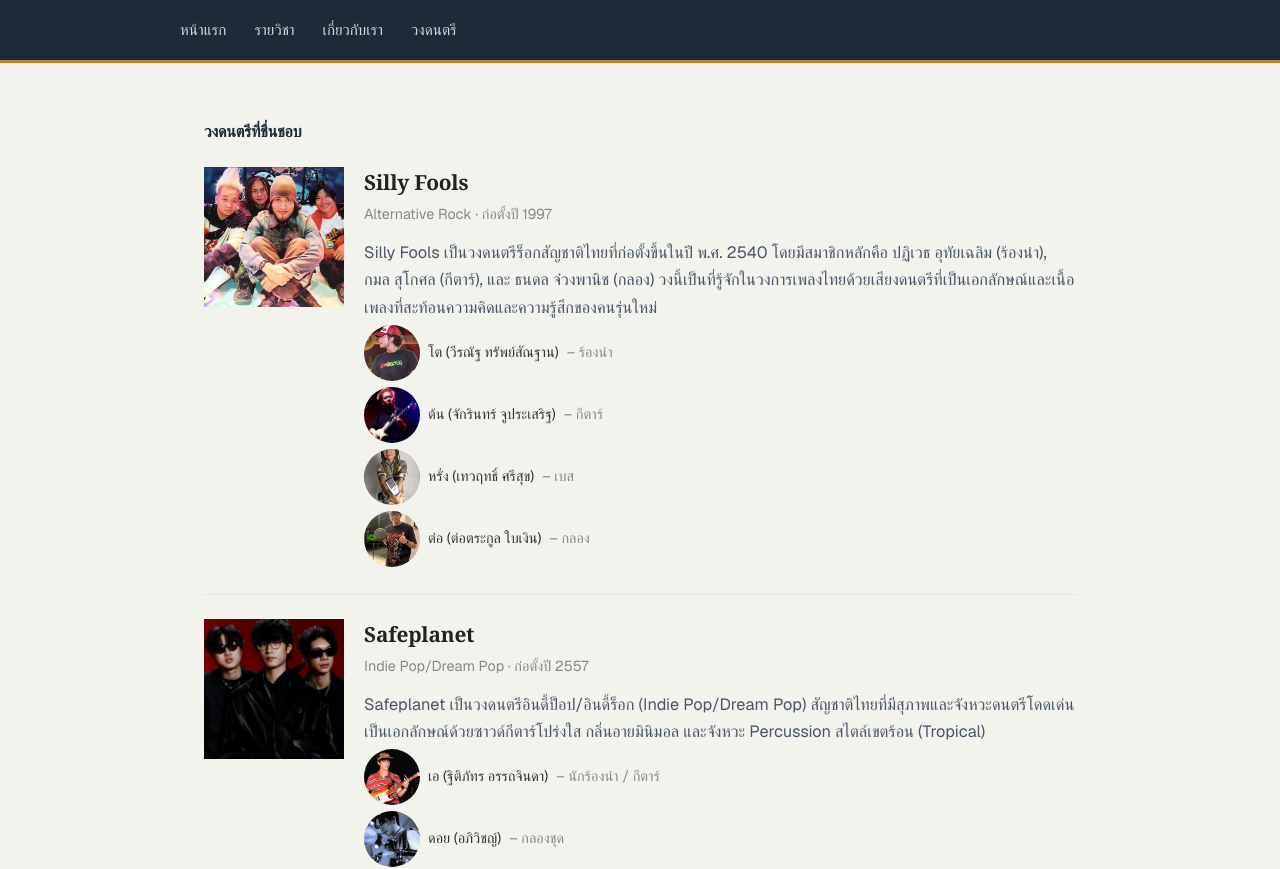
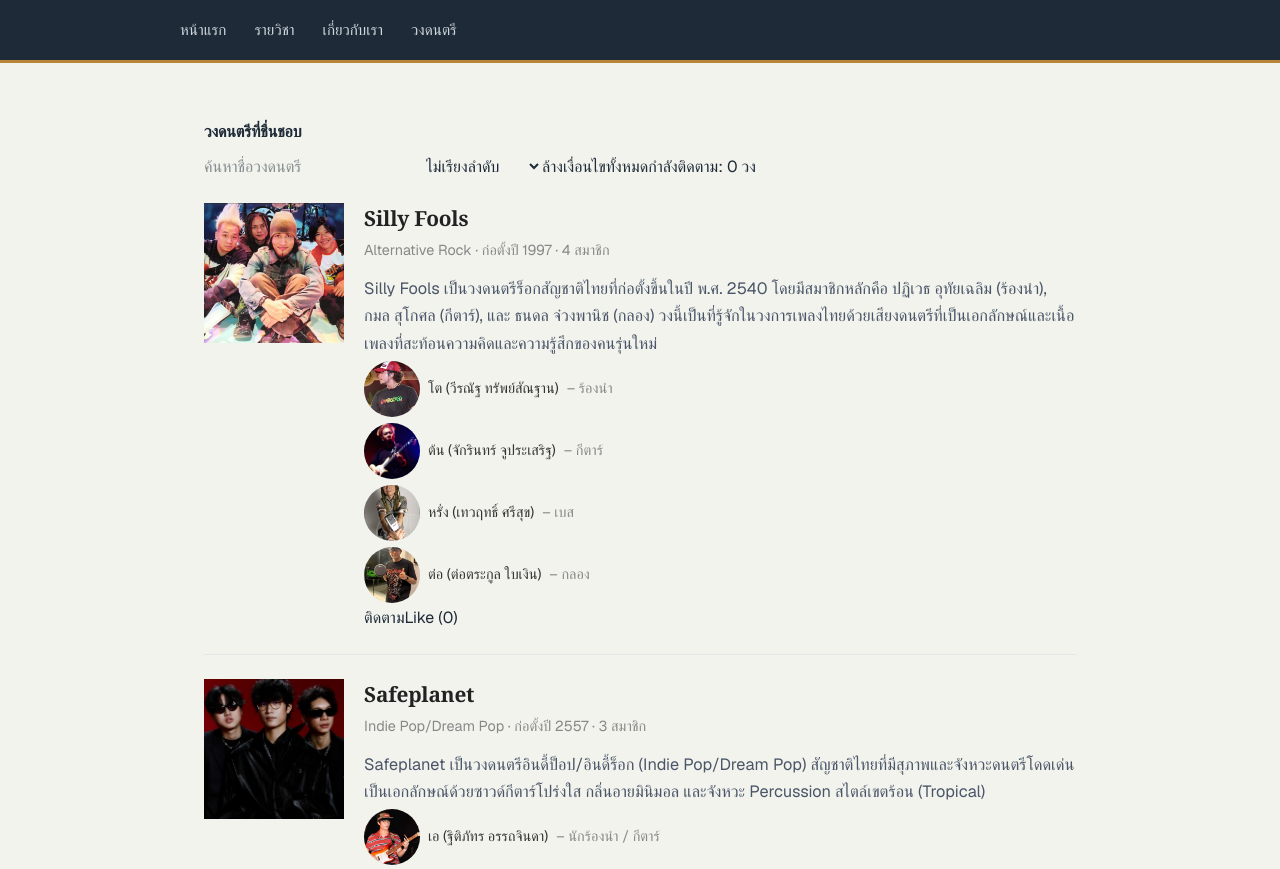
Before and after one commit to natthakit-glitch/new.next.sj, a Next.js app: page /bands in a window 1280 px wide. Shown: the top 869 px of the page. Built offline with nearby package versions, Linux system fonts and the light colour scheme.

Commit message:
update band

```diff
--- a/src/app/bands/page.tsx
+++ b/src/app/bands/page.tsx
@@ -1,5 +1,10 @@
-import BandCard from "../components/BandCard";
+import type { Metadata } from "next";
+import BandExplorer from "@/components/BandExplorer";
 import { bands } from "@/data/banddata";
+
+export const metadata: Metadata = {
+  title: "วงดนตรีที่ชื่นชอบ",
+};
 
 export default function BandsPage() {
   return (
@@ -7,11 +12,7 @@
       <div className="page-header">
         <h1>วงดนตรีที่ชื่นชอบ</h1>
       </div>
-      <div className="band-grid">
-        {bands.map((band) => (
-          <BandCard key={band.id} band={band} />
-        ))}
-      </div>
+      <BandExplorer bands={bands} />
     </main>
   );
 }
--- a/src/app/components/BandCard.tsx
+++ b/src/app/components/BandCard.tsx
@@ -3,9 +3,19 @@
 
 type BandCardProps = {
   band: Band;
+  isFollowing: boolean;
+  onToggleFollow: (id: number) => void;
+  likeCount: number;
+  onLike: (id: number) => void;
 };
 
-export default function BandCard({ band }: BandCardProps) {
+export default function BandCard({
+  band,
+  isFollowing,
+  onToggleFollow,
+  likeCount,
+  onLike,
+}: BandCardProps) {
   return (
     <article className="band-card">
       <div className="band-card-image">
@@ -20,25 +30,35 @@
       <div className="band-card-body">
         <h2>{band.name}</h2>
         <p className="band-meta">
-          {band.genre} · ก่อตั้งปี {band.formedYear}
+          {band.genre} · ก่อตั้งปี {band.formedYear} · {band.members.length} สมาชิก
         </p>
         <p className="band-bio">{band.bio}</p>
+
         <ul className="band-members">
           {band.members.map((member) => (
             <li key={member.name}>
               <div className="member-photo">
-                <Image
-                  src={member.photoUrl}
-                  alt={member.name}
-                  fill
-                  sizes="40px"
-                />
+                <Image src={member.photoUrl} alt={member.name} fill sizes="40px" />
               </div>
               <span className="member-name">{member.name}</span>
               <span className="member-role">{member.role}</span>
             </li>
           ))}
         </ul>
+
+        <div className="band-actions">
+          <button
+            type="button"
+            aria-pressed={isFollowing}
+            onClick={() => onToggleFollow(band.id)}
+          >
+            {isFollowing ? "กำลังติดตาม" : "ติดตาม"}
+          </button>
+
+          <button type="button" onClick={() => onLike(band.id)}>
+             Like ({likeCount})
+          </button>
+        </div>
       </div>
     </article>
   );
--- /dev/null
+++ b/src/app/components/BandExplorer.tsx
@@ -0,0 +1,104 @@
+"use client";
+
+import { useState, type ChangeEvent } from "react";
+import type { Band } from "@/types/band";
+import BandCard from "@/components/BandCard";
+
+type BandExplorerProps = {
+  bands: Band[];
+};
+
+type SortOption = "none" | "name" | "year";
+
+export default function BandExplorer({ bands }: BandExplorerProps) {
+  // State ทั้งหมดของหน้านี้
+  const [keyword, setKeyword] = useState("");
+  const [followingIds, setFollowingIds] = useState<number[]>([]);
+  const [likes, setLikes] = useState<Record<number, number>>({});
+  const [sortBy, setSortBy] = useState<SortOption>("none");
+
+  // ฟังก์ชัน handle ทั้งหมด
+  function handleKeywordChange(event: ChangeEvent<HTMLInputElement>) {
+    setKeyword(event.target.value);
+  }
+
+  function handleToggleFollow(id: number) {
+    setFollowingIds((prevIds) =>
+      prevIds.includes(id)
+        ? prevIds.filter((followId) => followId !== id)
+        : [...prevIds, id]
+    );
+  }
+
+  function handleLike(id: number) {
+    setLikes((prevLikes) => ({
+      ...prevLikes,
+      [id]: (prevLikes[id] ?? 0) + 1,
+    }));
+  }
+
+  function handleSortChange(event: ChangeEvent<HTMLSelectElement>) {
+    setSortBy(event.target.value as SortOption);
+  }
+
+  function handleClearFilters() {
+    setKeyword("");
+    setSortBy("none");
+  }
+
+  // ค่าที่คำนวณได้ (Derived State)
+  const searchText = keyword.trim().toLowerCase();
+
+  const filteredBands = bands.filter((band) =>
+    band.name.toLowerCase().includes(searchText)
+  );
+
+  const visibleBands = [...filteredBands].sort((a, b) => {
+    if (sortBy === "name") return a.name.localeCompare(b.name);
+    if (sortBy === "year") return a.formedYear - b.formedYear;
+    return 0;
+  });
+
+  return (
+    <div>
+      <div className="toolbar">
+        <input
+          type="search"
+          aria-label="ค้นหาวงดนตรี"
+          value={keyword}
+          onChange={handleKeywordChange}
+          placeholder="ค้นหาชื่อวงดนตรี"
+        />
+
+        <select value={sortBy} onChange={handleSortChange} aria-label="เรียงลำดับ">
+          <option value="none">ไม่เรียงลำดับ</option>
+          <option value="name">เรียงตามชื่อวง</option>
+          <option value="year">เรียงตามปีที่ก่อตั้ง</option>
+        </select>
+
+        <button type="button" onClick={handleClearFilters}>
+          ล้างเงื่อนไขทั้งหมด
+        </button>
+
+        <span>กำลังติดตาม: {followingIds.length} วง</span>
+      </div>
+
+      {visibleBands.length === 0 ? (
+        <p>ไม่พบวงดนตรีที่ตรงกับเงื่อนไข</p>
+      ) : (
+        <section className="band-grid">
+          {visibleBands.map((band) => (
+            <BandCard
+              key={band.id}
+              band={band}
+              isFollowing={followingIds.includes(band.id)}
+              onToggleFollow={handleToggleFollow}
+              likeCount={likes[band.id] ?? 0}
+              onLike={handleLike}
+            />
+          ))}
+        </section>
+      )}
+    </div>
+  );
+}
```
